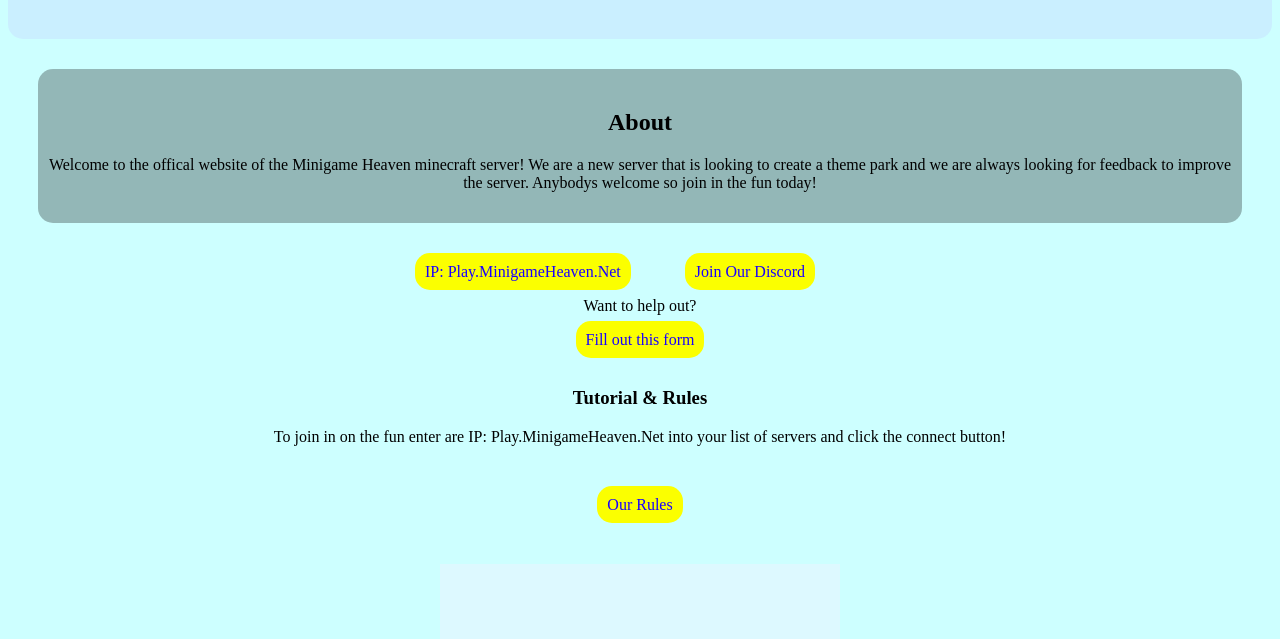
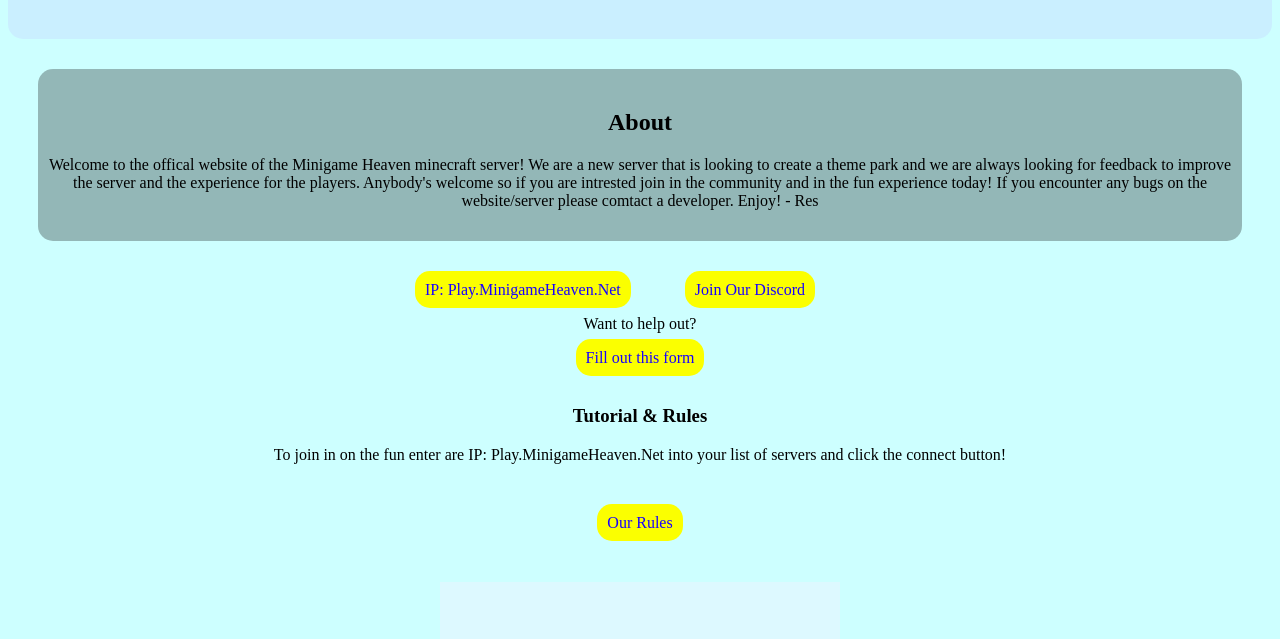
Before and after one commit to RespDev/MinigameHeaven-Website, a plain HTML site: page index.html in a window 1280 px wide. Shown: the part 89-728 px from the top of the page. Drawn offline with Linux system fonts and the light colour scheme.

Commit message:
Minor changes

```diff
--- a/index.html
+++ b/index.html
@@ -21,6 +21,8 @@
             .about {
                 padding-top: 20px;
                 padding-bottom: 15px;
+                padding-right: 3px;
+                padding-left: 3px;
                 margin-top: 30px;
                 margin-bottom: 10px;
                 margin-left: 30px;
@@ -103,7 +105,7 @@
         <div class="content">
             <div class="about">
                 <h2>About</h2>
-                <p>Welcome to the offical website of the Minigame Heaven minecraft server! We are a new server that is looking to create a theme park and we are always looking for feedback to improve the server. Anybodys welcome so join in the fun today!</p>
+                <p>Welcome to the offical website of the Minigame Heaven minecraft server! We are a new server that is looking to create a theme park and we are always looking for feedback to improve the server and the experience for the players. Anybody's welcome so if you are intrested join in the community and in the fun experience today! If you encounter any bugs on the website/server please comtact a developer. Enjoy! - Res</p>
             </div>
             <div class="navbar">
                 <a class="ip">IP: Play.MinigameHeaven.Net</a>
```
